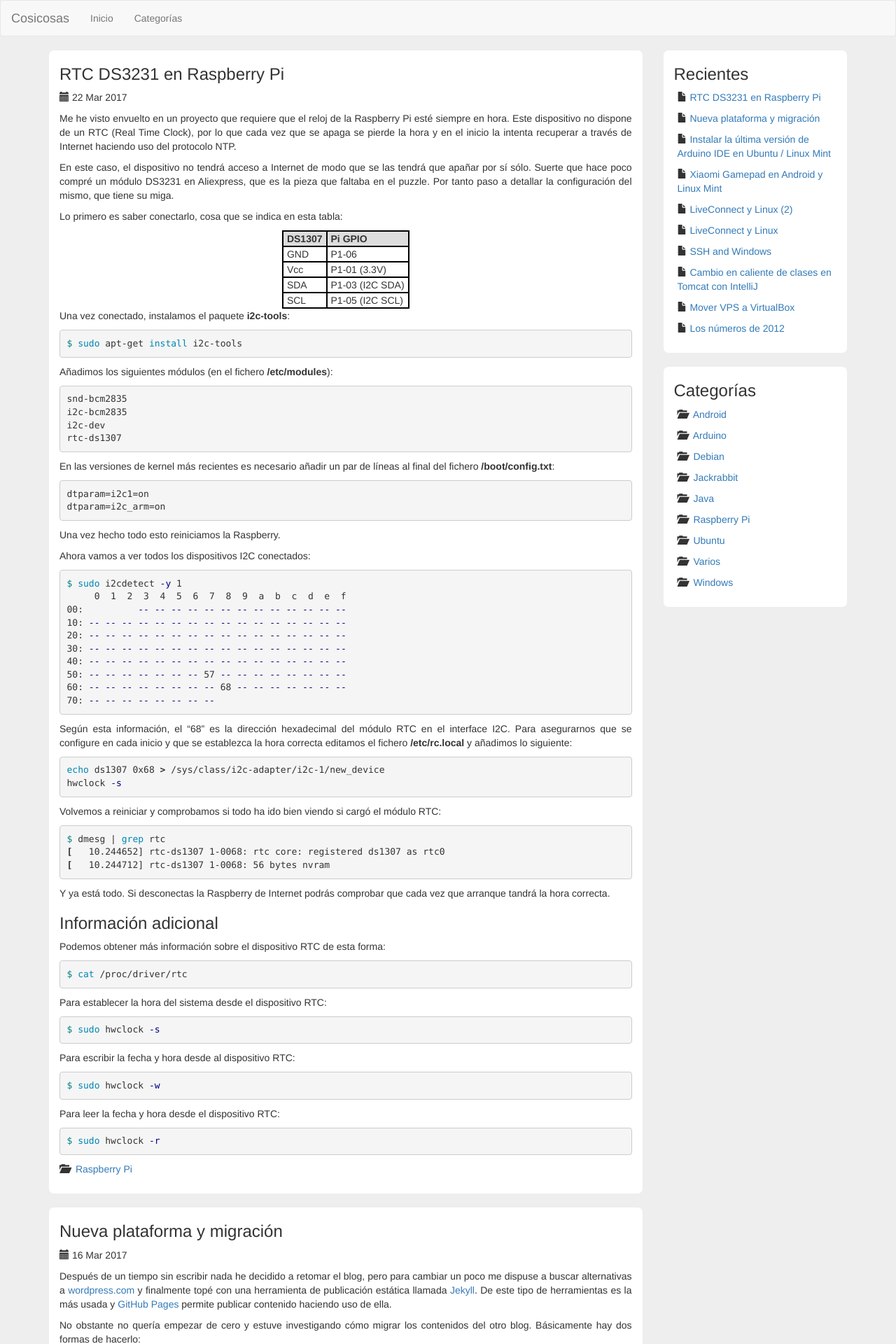
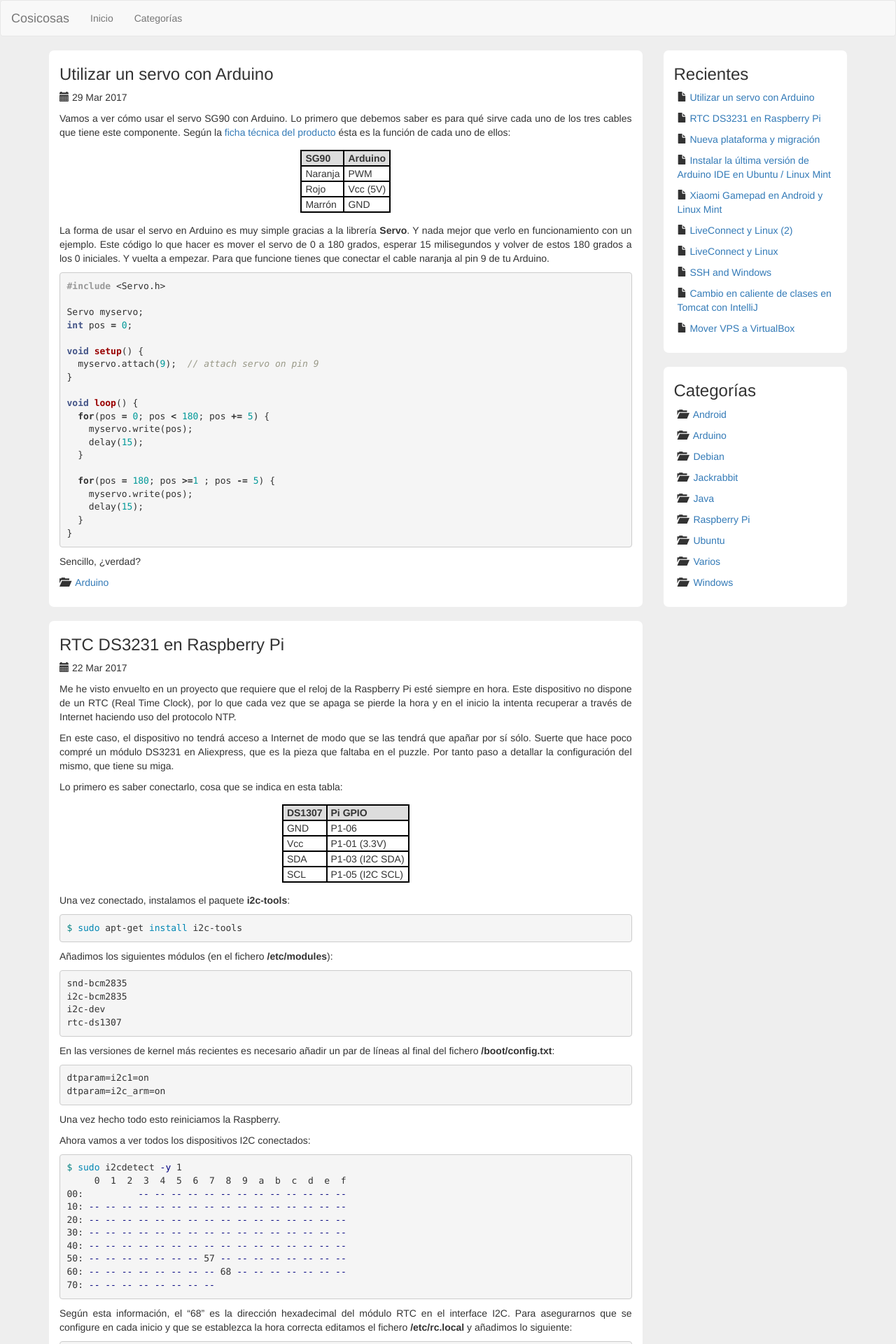
Before and after one commit to monkiki/monkiki.github.io, a Jekyll site: the page built from index.html, in a window 1280 px wide. Shown: the top 1920 px of the page at 70% size. Built offline with Jekyll 4.4.1, drawn with Linux system fonts in a browser that asks for light colours; the list of posts is cut into pages by our own code; some of the changed text lies outside the part shown.

Commit message:
Utilizar un servo con Arduino

```diff
--- /dev/null
+++ b/_posts/2017-03-29-utilizar-un-servo-con-arduino.md
@@ -0,0 +1,49 @@
+---
+layout: post
+title: "Utilizar un servo con Arduino"
+date: 2017-03-29
+sources:
+- https://programarfacil.com/tutoriales/fragmentos/servomotor-con-arduino/
+categories:
+- Arduino
+---
+
+Vamos a ver cómo usar el servo SG90 con Arduino. Lo primero que debemos saber es para qué sirve cada
+uno de los tres cables que tiene este componente. Según la [ficha técnica del producto](http://www.micropik.com/PDF/SG90Servo.pdf)
+ésta es la función de cada uno de ellos:
+
+ | SG90    | Arduino  |
+ | ------- | -------- |
+ | Naranja | PWM      |
+ | Rojo    | Vcc (5V) |
+ | Marrón  | GND      |
+
+La forma de usar el servo en Arduino es muy simple gracias a la librería **Servo**. Y nada mejor que
+verlo en funcionamiento con un ejemplo. Este código lo que hacer es mover el servo de 0 a 180 grados,
+esperar 15 milisegundos y volver de estos 180 grados a los 0 iniciales. Y vuelta a empezar. Para que
+funcione tienes que conectar el cable naranja al pin 9 de tu Arduino.
+
+{% highlight c %}
+#include <Servo.h>
+
+Servo myservo;
+int pos = 0;
+
+void setup() {
+  myservo.attach(9);  // attach servo on pin 9
+}
+
+void loop() {
+  for(pos = 0; pos < 180; pos += 5) {
+    myservo.write(pos);
+    delay(15);
+  }
+
+  for(pos = 180; pos >=1 ; pos -= 5) {
+    myservo.write(pos);
+    delay(15);
+  }
+}
+{% endhighlight %}
+
+Sencillo, ¿verdad?
--- a/css/main.css
+++ b/css/main.css
@@ -69,15 +69,13 @@ table {
   border-collapse: collapse;
   border-spacing: 0;
   border: 2px solid #000;
-  margin-left: auto;
-  margin-right: auto;
+  margin: 15px auto;
 }
 
 th {
   border: 2px solid #000;
   padding: 0 5px 0 5px;
   background-color: #DDD;
-
 }
 
 td {
```
